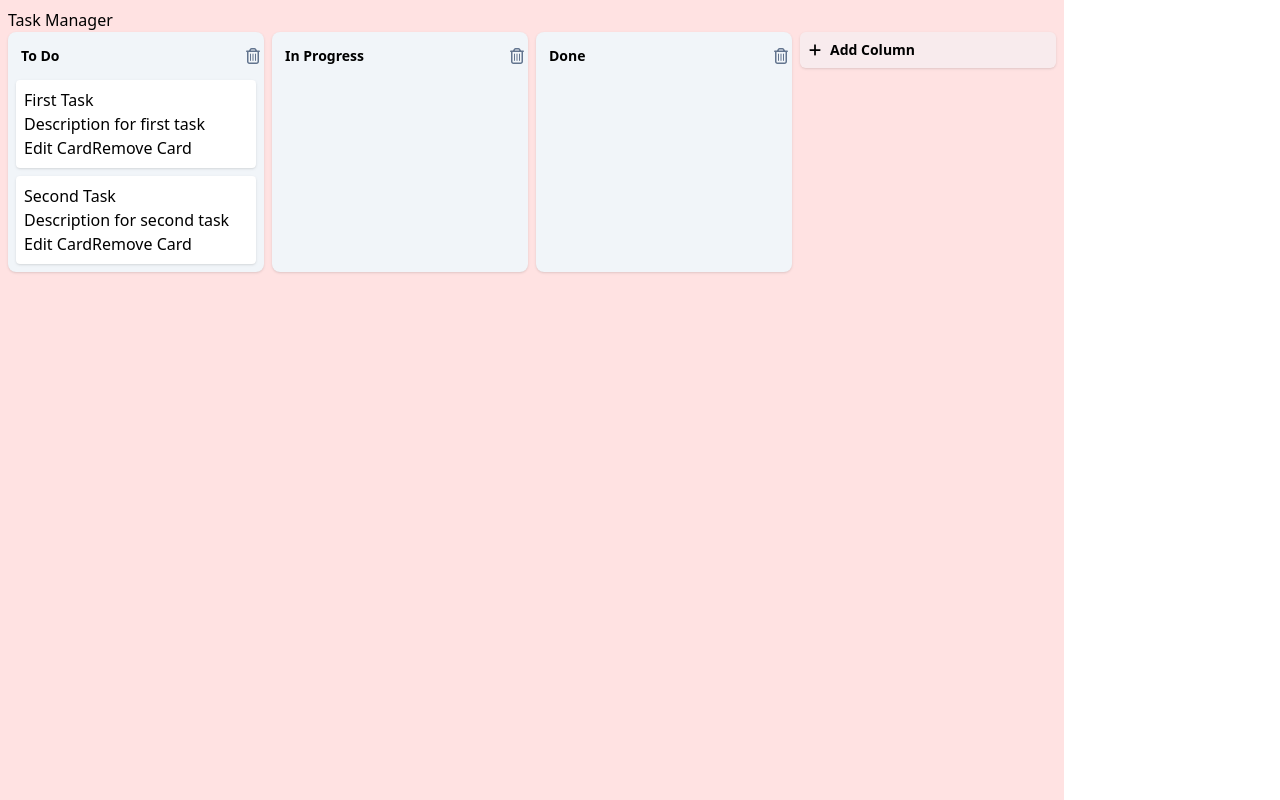
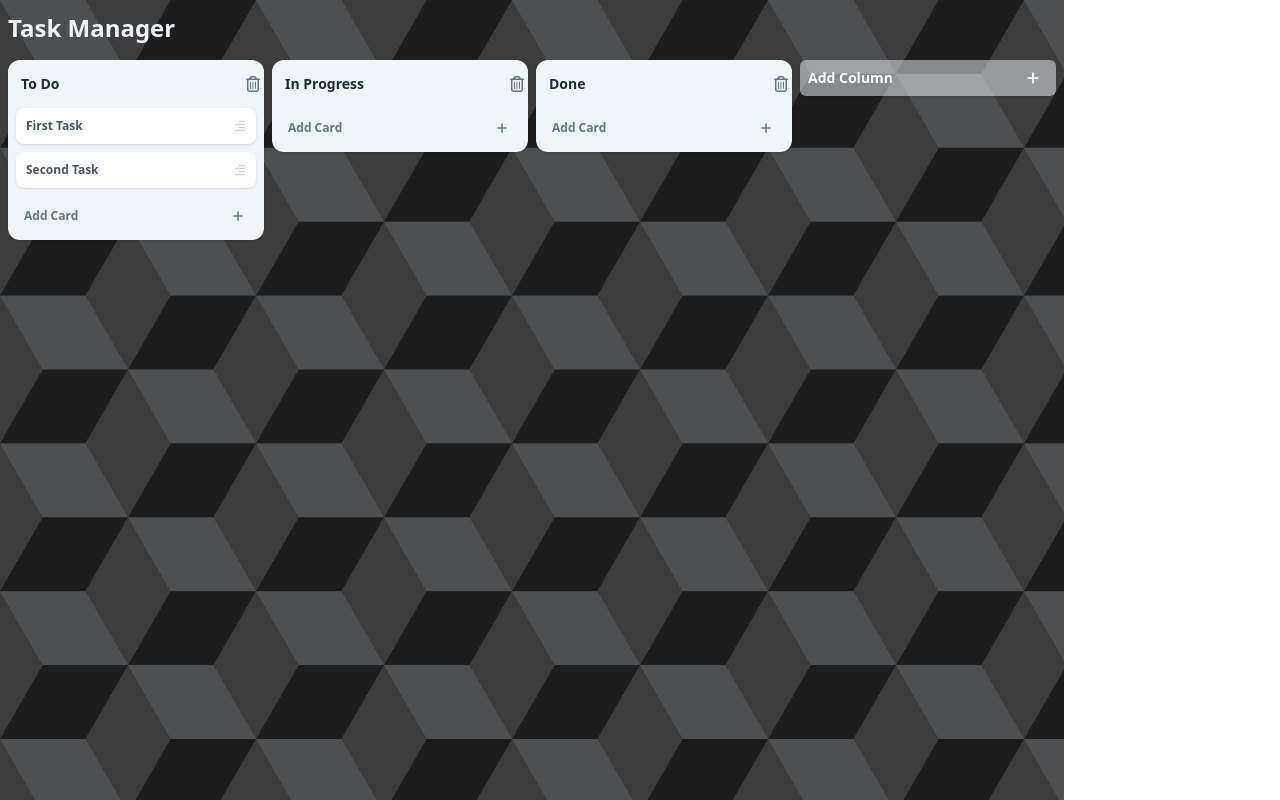
Before and after one commit to lfbusta/task-manager, a React (Vite) app: page / in a window 1280 px wide. Built offline with nearby package versions, Linux system fonts and the light colour scheme.

Commit message:
Add card CRUD logic.

```diff
--- a/src/components/Card/Card.tsx
+++ b/src/components/Card/Card.tsx
@@ -1,19 +1,27 @@
 import type { Card } from "../../types";
 import { twMerge } from "tailwind-merge";
+import { FaAlignRight } from "react-icons/fa6";
 
-interface CardProps extends React.HTMLAttributes<HTMLDivElement> {
+interface CardProps extends React.HTMLAttributes<HTMLButtonElement> {
   card: Card;
 }
 
-const baseClasses = "bg-white p-2 rounded shadow hover:shadow-md transition";
+const baseClasses =
+  "flex items-center justify-between bg-white p-2 rounded-lg shadow hover:shadow-md border-2 border-white hover:border-blue-500 transition-all transition-duration-100 min-h-8 cursor-pointer";
 
-export default function Card({ className, card }: CardProps) {
+export default function Card({ className, card, onClick }: CardProps) {
   return (
-    <div className={twMerge(baseClasses, className)}>
-      <h3>{card.title}</h3>
-      <p>{card.description}</p>
-      <button>Edit Card</button>
-      <button>Remove Card</button>
-    </div>
+    <button
+      className={twMerge(baseClasses, className)}
+      onClick={onClick}
+      data-card-id={card.id}
+    >
+      <h3 className="text-xs text-slate-600 font-semibold placeholder:text-slate-400">
+        {card.title}
+      </h3>
+      {card.description && (
+        <FaAlignRight className="text-slate-300 text-xs" title="" />
+      )}
+    </button>
   );
 }
--- a/src/components/Column/Column.tsx
+++ b/src/components/Column/Column.tsx
@@ -1,21 +1,33 @@
 import Card from "../Card";
+import ColumnTitle from "./ColumnTitle";
+import NewCardButton from "../NewCardButton/NewCardButton";
 import { ActionType } from "../../types";
-import type { Column } from "../../types";
 import { useContext, useEffect } from "react";
 import { twMerge } from "tailwind-merge";
 import { CardsDispatchContext } from "../../contexts/cardsContext";
 import { useState } from "react";
-import ColumnTitle from "./ColumnTitle";
 import { FaRegTrashCan } from "react-icons/fa6";
+import type { Column } from "../../types";
 
 interface ColumnProps extends React.HTMLAttributes<HTMLDivElement> {
   column: Column;
+  onClickCard: ({
+    columnId,
+    cardId,
+  }: {
+    columnId: string;
+    cardId: string | null;
+  }) => void;
 }
 
 const baseClasses =
-  "flex flex-col gap-2 bg-slate-100 rounded-lg p-2 border-slate-200 shadow-sm w-64";
+  "flex flex-col gap-2 bg-slate-100 rounded-xl p-2 border-slate-200 shadow-sm w-64 h-fit";
 
-export default function Column({ className, column }: ColumnProps) {
+export default function Column({
+  className,
+  column,
+  onClickCard,
+}: ColumnProps) {
   const dispatch = useContext(CardsDispatchContext);
   const [columnTitle, setColumnTitle] = useState("");
 
@@ -47,6 +59,11 @@ export default function Column({ className, column }: ColumnProps) {
     }
   }
 
+  function handleClickCard(event: React.MouseEvent<HTMLButtonElement>) {
+    const cardId = event.currentTarget.getAttribute("data-card-id");
+    onClickCard({ columnId: column.id, cardId });
+  }
+
   return (
     <div className={twMerge(baseClasses, className)}>
       <div className="flex align-middle">
@@ -57,7 +74,7 @@ export default function Column({ className, column }: ColumnProps) {
           className="flex-1"
         />
         <button
-          className="flex items-center justify-center text-slate-500 hover:text-red-500 font-semibold cursor-pointer rounded-lg hover:bg-slate-200 h-8 w-8 mr-1"
+          className="flex items-center justify-center text-slate-500 hover:text-red-500 font-semibold cursor-pointer rounded-lg hover:bg-slate-200 h-8 w-8 mr-1 transition-all duration-100"
           title="Delete Column"
           onClick={handleClickDeleteButton}
         >
@@ -67,8 +84,9 @@ export default function Column({ className, column }: ColumnProps) {
 
       <div className="flex flex-col gap-2">
         {column.cards.map((card) => (
-          <Card key={`card-${card.id}`} card={card} />
+          <Card key={`card-${card.id}`} card={card} onClick={handleClickCard} />
         ))}
+        <NewCardButton columnId={column.id} className="mt-1" />
       </div>
     </div>
   );
--- a/src/components/Column/ColumnTitle.tsx
+++ b/src/components/Column/ColumnTitle.tsx
@@ -1,7 +1,7 @@
 import { twMerge } from "tailwind-merge";
 
 const baseClasses =
-  "text-sm font-semibold border border-slate-100 rounded-md p-1 focus:bg-white cursor-pointer focus:cursor-text";
+  "text-sm font-semibold border border-slate-100 rounded-md p-1 focus:bg-white cursor-pointer focus:cursor-text text-slate-800";
 
 interface ColumnTitleProps extends React.HTMLAttributes<HTMLInputElement> {
   value: string;
--- /dev/null
+++ b/src/components/NewCardButton/NewCardButton.tsx
@@ -0,0 +1,40 @@
+import { ActionType } from "../../types";
+import { useContext } from "react";
+import { CardsDispatchContext } from "../../contexts/cardsContext";
+import { FaPlus } from "react-icons/fa6";
+import { twMerge } from "tailwind-merge";
+
+const baseClasses =
+  "flex items-center justify-between cursor-pointer bg-slate-100/50 rounded-md text-left text-xs text-slate-500 font-semibold p-2 hover:bg-slate-200 hover:text-slate-800 transition:all duration-100";
+
+interface NewCardButtonProps extends React.HTMLAttributes<HTMLButtonElement> {
+  columnId: string;
+}
+
+export default function NewCardButton({
+  columnId,
+  className,
+}: NewCardButtonProps) {
+  const dispatch = useContext(CardsDispatchContext);
+
+  function handleClickAddColumnButton() {
+    if (dispatch) {
+      dispatch({
+        type: ActionType.ADD_CARD,
+        title: "New Card",
+        description: "",
+        columnId: columnId,
+      });
+    }
+  }
+
+  return (
+    <button
+      className={twMerge(baseClasses, className)}
+      onClick={handleClickAddColumnButton}
+    >
+      Add Card
+      <FaPlus className="mr-1" />
+    </button>
+  );
+}
--- /dev/null
+++ b/src/components/NewCardButton/index.tsx
@@ -0,0 +1 @@
+export { default } from "./NewCardButton";
--- a/src/components/NewColumnButton/NewColumnButton.tsx
+++ b/src/components/NewColumnButton/NewColumnButton.tsx
@@ -17,10 +17,11 @@ export default function NewColumnButton() {
 
   return (
     <button
-      className="cursor-pointer bg-slate-100/50 rounded-md text-left border-slate-200 w-64 shadow-sm text-sm font-semibold p-2 flex items-center hover:bg-slate-100"
+      className="flex items-center justify-between cursor-pointer bg-slate-100/50 rounded-md text-left w-64 shadow-sm text-sm font-semibold p-2 hover:bg-slate-100 text-white hover:text-slate-800 transition-all duration-100"
       onClick={handleClickAddColumnButton}
     >
-      <FaPlus className="mr-2" /> Add Column
+      Add Column
+      <FaPlus className="flex align-middle justify-center mr-2" />
     </button>
   );
 }
--- /dev/null
+++ b/src/components/TaskModal/TaskModal.tsx
@@ -0,0 +1,152 @@
+import TaskModalTitle from "./TaskModalTitle";
+import TaskModalDescription from "./TaskModalDescription";
+import { FaAlignLeft, FaXmark, FaRegTrashCan } from "react-icons/fa6";
+import { useContext, useEffect, useState } from "react";
+import {
+  CardsContext,
+  CardsDispatchContext,
+} from "../../contexts/cardsContext";
+import { ActionType } from "../../types";
+
+interface TaskModalProps extends React.HTMLAttributes<HTMLDivElement> {
+  columnId: string;
+  cardId: string;
+  onClose: () => void;
+}
+
+export default function TaskModal({
+  columnId,
+  cardId,
+  onClose,
+}: TaskModalProps) {
+  const state = useContext(CardsContext);
+  const dispatch = useContext(CardsDispatchContext);
+  const column = state?.columns.find((col) => col.id === columnId);
+  const card = column?.cards.find((c) => c.id === cardId);
+  const [cardTitle, setCardTitle] = useState("");
+  const [cardDescription, setCardDescription] = useState("");
+
+  useEffect(() => {
+    if (card) {
+      setCardTitle(card.title);
+      setCardDescription(card.description);
+    }
+  }, [card]);
+
+  function handleTitleChange(event: React.ChangeEvent<HTMLInputElement>) {
+    setCardTitle(event.target.value);
+  }
+
+  function handleTitleBlur() {
+    if (cardTitle && columnId && cardId && dispatch) {
+      dispatch({
+        type: ActionType.EDIT_CARD,
+        columnId: columnId,
+        cardId,
+        title: cardTitle,
+        description: cardDescription,
+      });
+    }
+  }
+
+  function handleTitleKeyDown(event: React.KeyboardEvent<HTMLInputElement>) {
+    if (event.key === "Enter") {
+      handleTitleBlur();
+      (event.target as HTMLInputElement).blur();
+    }
+  }
+
+  function handleDescriptionChange(
+    event: React.ChangeEvent<HTMLTextAreaElement>
+  ) {
+    setCardDescription(event.target.value);
+  }
+
+  function handleDescriptionBlur() {
+    if (cardTitle && columnId && cardId && dispatch) {
+      dispatch({
+        type: ActionType.EDIT_CARD,
+        columnId: columnId,
+        cardId,
+        title: cardTitle,
+        description: cardDescription,
+      });
+    }
+  }
+
+  function handleDescriptionKeyDown(
+    event: React.KeyboardEvent<HTMLTextAreaElement>
+  ) {
+    if (event.key === "Enter") {
+      handleDescriptionBlur();
+      (event.target as HTMLTextAreaElement).blur();
+    }
+  }
+
+  function handleClickDeleteCardButton() {
+    if (dispatch) {
+      dispatch({
+        type: ActionType.REMOVE_CARD,
+        columnId: columnId,
+        cardId: cardId,
+      });
+      onClose();
+    }
+  }
+
+  return (
+    <div
+      role="dialog"
+      aria-modal="true"
+      className="flex items-center justify-center w-full h-full fixed top-0 left-0 bg-slate-950/50"
+      onClick={onClose}
+      style={{
+        backdropFilter: "blur(4px)",
+        WebkitBackdropFilter: "blur(4px)",
+      }}
+    >
+      <div
+        className="flex flex-col flex-1 bg-white rounded-lg max-w-128"
+        onClick={(e) => e.stopPropagation()}
+      >
+        <div className="flex items-center border-b-2 border-slate-200 p-2 pr-4">
+          <TaskModalTitle
+            value={cardTitle}
+            onChange={handleTitleChange}
+            onBlur={handleTitleBlur}
+            onKeyDown={handleTitleKeyDown}
+            className="flex-1"
+          />
+          <button
+            onClick={onClose}
+            className="cursor-pointer text-slate-500  font-semibold rounded-lg hover:bg-slate-200 h-8 w-8 flex items-center justify-center transition-all duration-100"
+          >
+            <FaXmark />
+          </button>
+        </div>
+        <div className="flex flex-col p-4">
+          <h4 className="flex items-center text-sm font-semibold mb-2">
+            <FaAlignLeft className="" />
+            <span className="ml-2">Description</span>
+          </h4>
+          <TaskModalDescription
+            value={cardDescription}
+            onChange={handleDescriptionChange}
+            onBlur={handleDescriptionBlur}
+            onKeyDown={handleDescriptionKeyDown}
+            className="ml-5"
+          />
+        </div>
+        <div className="flex items-center justify-end border-t-2 border-slate-200 p-2">
+          <button
+            onClick={handleClickDeleteCardButton}
+            className="flex items-center justify-center text-slate-500 hover:text-red-500 font-semibold cursor-pointer rounded-lg hover:bg-slate-200 h-8 w-8 mr-1 transition-all duration-100"
+            title="Delete Card"
+          >
+            <FaRegTrashCan />
+          </button>
+        </div>
+      </div>
+    </div>
+  );
+}
--- /dev/null
+++ b/src/components/TaskModal/TaskModalDescription.tsx
@@ -0,0 +1,33 @@
+import { twMerge } from "tailwind-merge";
+
+const baseClasses =
+  "text-sm border-1 border-white rounded-md focus:bg-white cursor-pointer focus:cursor-text text-slate-800 placeholder:text-slate-400 p-1 min-h-48";
+
+interface DescriptionProps extends React.HTMLAttributes<HTMLTextAreaElement> {
+  value: string;
+  onChange: (event: React.ChangeEvent<HTMLTextAreaElement>) => void;
+  onBlur: () => void;
+  onKeyDown: (event: React.KeyboardEvent<HTMLTextAreaElement>) => void;
+  className?: string;
+}
+
+export default function Description({
+  value,
+  onBlur,
+  onChange,
+  onKeyDown,
+  className,
+}: DescriptionProps) {
+  const emptyTextAreaClasses = value ? "" : "border-slate-100";
+
+  return (
+    <textarea
+      className={twMerge(baseClasses, emptyTextAreaClasses, className)}
+      value={value}
+      onBlur={onBlur}
+      onChange={onChange}
+      onKeyDown={onKeyDown}
+      placeholder="Click to add a description"
+    />
+  );
+}
--- /dev/null
+++ b/src/components/TaskModal/TaskModalTitle.tsx
@@ -0,0 +1,33 @@
+import { twMerge } from "tailwind-merge";
+
+const baseClasses =
+  "text-xl font-semibold border border-white rounded-md focus:bg-white cursor-pointer focus:cursor-text text-slate-800 pl-2";
+
+interface TaskModalTitleProps extends React.HTMLAttributes<HTMLInputElement> {
+  value: string;
+  onChange: (event: React.ChangeEvent<HTMLInputElement>) => void;
+  onBlur: () => void;
+  onKeyDown: (event: React.KeyboardEvent<HTMLInputElement>) => void;
+  className?: string;
+}
+
+export default function TaskModalTitle({
+  value,
+  onBlur,
+  onChange,
+  onKeyDown,
+  className,
+}: TaskModalTitleProps) {
+  return (
+    <input
+      type="text"
+      role="heading"
+      aria-level={3}
+      className={twMerge(baseClasses, className)}
+      value={value}
+      onBlur={onBlur}
+      onChange={onChange}
+      onKeyDown={onKeyDown}
+    />
+  );
+}
--- /dev/null
+++ b/src/components/TaskModal/index.ts
@@ -0,0 +1 @@
+export { default } from "./TaskModal";
--- a/src/pages/Home.tsx
+++ b/src/pages/Home.tsx
@@ -1,17 +1,51 @@
 import Column from "../components/Column";
-import { useContext } from "react";
+import NewColumnButton from "../components/NewColumnButton";
+import TaskModal from "../components/TaskModal";
+import { useContext, useState } from "react";
 import { CardsContext } from "../contexts/cardsContext";
-import NewColumnButton from "../components/NewColumnButton";
 
 export default function Home() {
   const state = useContext(CardsContext);
+  const [selectedCard, setSelectedCard] = useState<{
+    columnId: string | null;
+    cardId: string | null;
+  }>({ columnId: null, cardId: null });
+
+  function handleCardClick({
+    columnId,
+    cardId,
+  }: {
+    columnId: string;
+    cardId: string | null;
+  }) {
+    setSelectedCard({ columnId, cardId });
+  }
+
+  function handleCloseModal() {
+    setSelectedCard({ columnId: null, cardId: null });
+  }
 
   return (
-    <div className="bg-red-100 p-2">
-      <h1>Task Manager</h1>
+    <div className="board p-2">
+      {selectedCard.columnId && selectedCard.cardId && (
+        <TaskModal
+          columnId={selectedCard.columnId}
+          cardId={selectedCard.cardId}
+          onClose={handleCloseModal}
+          className="transition-transform duration-300 ease-in-out transform translate-y-0"
+        />
+      )}
+      <h1 className="text-2xl font-bold text-slate-100 mt-1 mb-4">
+        Task Manager
+      </h1>
       <div className="flex gap-2">
         {state?.columns.map((column) => (
-          <Column key={column.id} className="column" column={column} />
+          <Column
+            key={column.id}
+            className="column"
+            column={column}
+            onClickCard={handleCardClick}
+          />
         ))}
         <div className="flex flex-col">
           <NewColumnButton />
```
